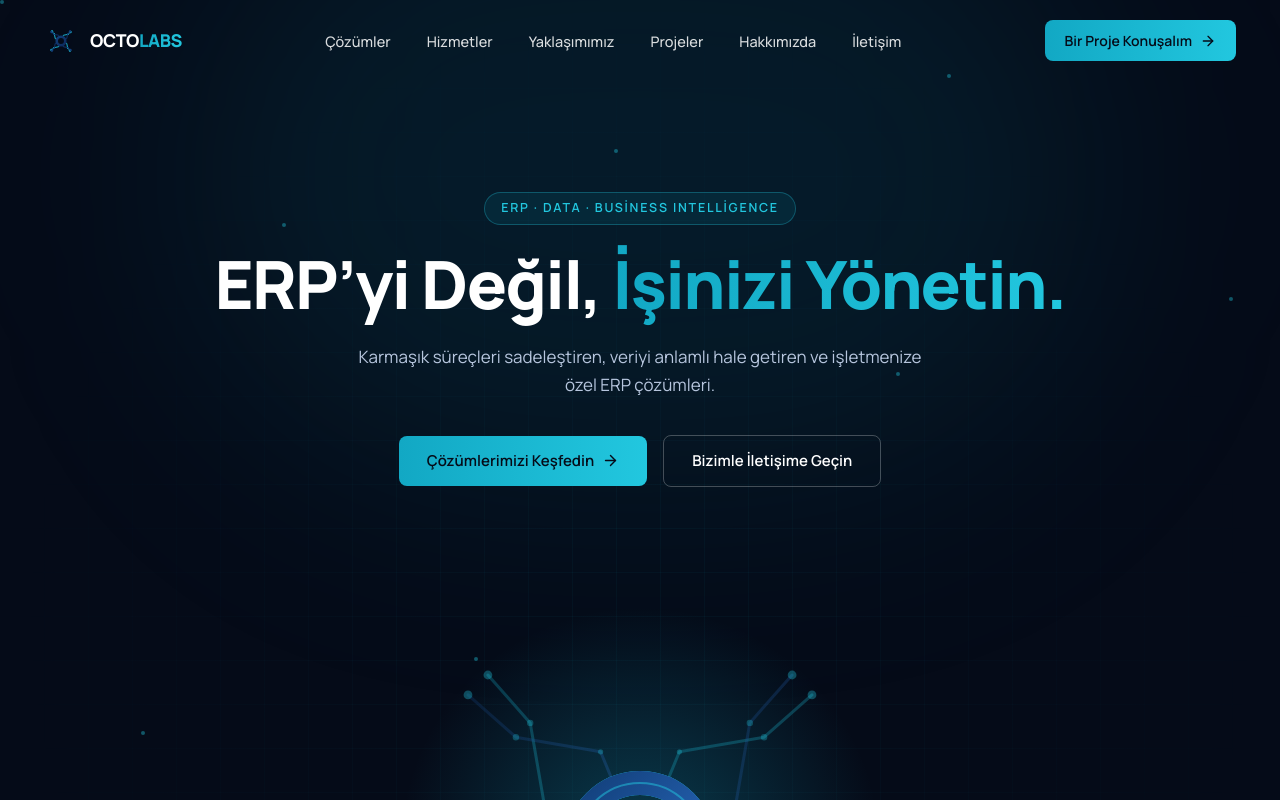
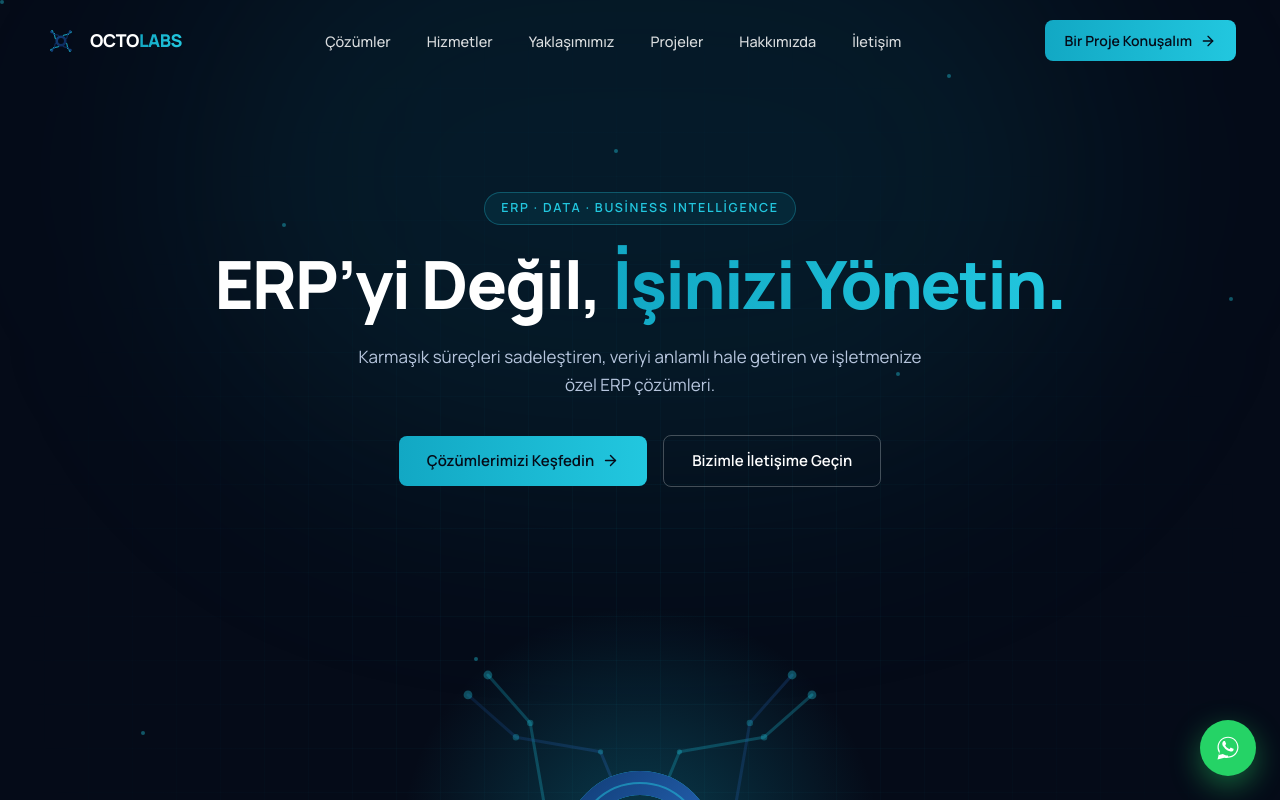
Before and after one commit to octolabstr/octolabs.github.io, a Next.js app: page / in a window 1280 px wide. Shown: the top 800 px of the page. Built offline with nearby package versions, Linux system fonts and the light colour scheme.

Commit message:
Enable WhatsApp button in layout

```diff
--- a/app/layout.tsx
+++ b/app/layout.tsx
@@ -1,6 +1,7 @@
 import type { Metadata } from "next";
 import { Manrope } from "next/font/google";
 import "./globals.css";
+import WhatsAppButton from "@/components/WhatsAppButton";
 
 const manrope = Manrope({
   subsets: ["latin"],
@@ -46,7 +47,10 @@ export default function RootLayout({
 }) {
   return (
     <html lang="tr" className={manrope.variable}>
-      <body className="font-sans antialiased">{children}</body>
+      <body className="font-sans antialiased">
+        {children}
+        <WhatsAppButton />
+      </body>
     </html>
   );
 }
```
